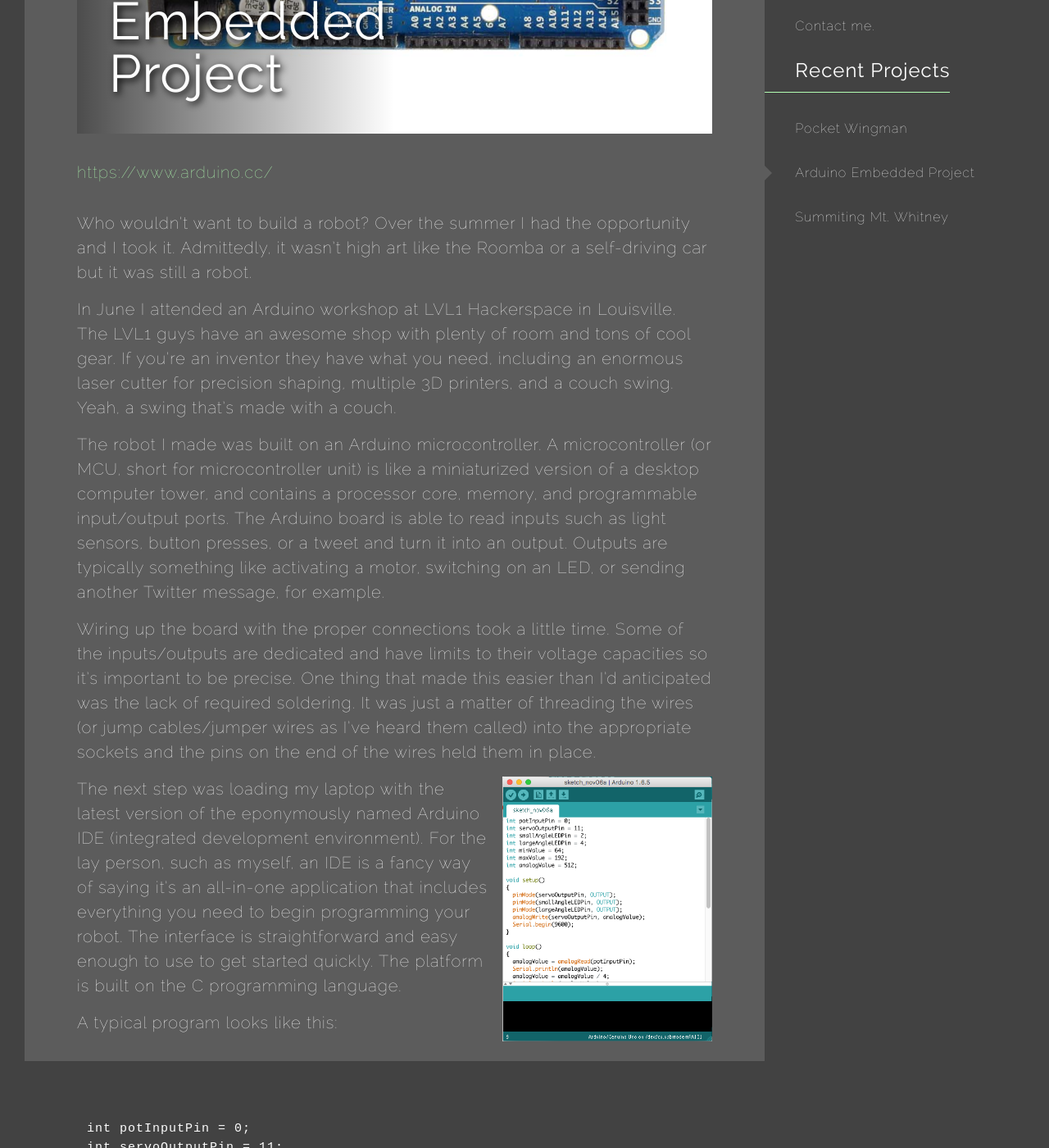
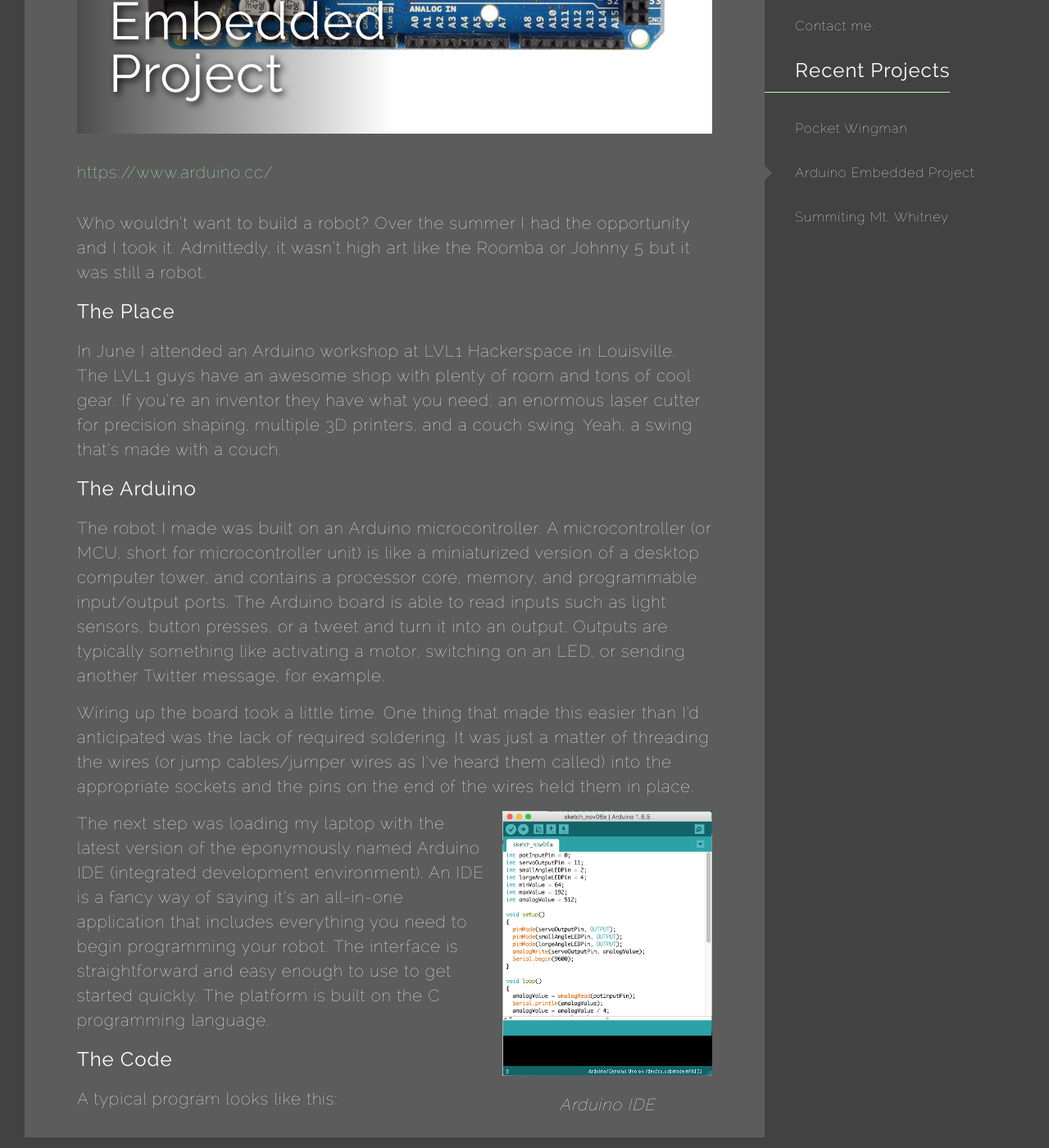
Before and after one commit to jefdewitt/jekyll_portfolio, a Jekyll site: the page built from _projects/2016-11-02-arduino-embedded-project.markdown, in a window 1280 px wide and 1400 px high, scrolled down 591 px. Shown: the whole window at 82% size. Built offline with Jekyll 4.4.1, drawn with Linux system fonts in a browser that asks for light colours; nearby versions of some CDN libraries; some of the changed text lies outside the part shown.

Commit message:
Update 2016-11-02-arduino-embedded-project.markdown

```diff
--- a/_projects/2016-11-02-arduino-embedded-project.markdown
+++ b/_projects/2016-11-02-arduino-embedded-project.markdown
@@ -4,17 +4,23 @@ title:  "Arduino Embedded Project"
 image:  arduino-mega-2560-pinout.jpg
 link:   https://www.arduino.cc/
 ---
-Who wouldn't want to build a robot? Over the summer I had the opportunity and I took it. Admittedly, it wasn't high art like the Roomba or a self-driving car but it was still a robot.
+Who wouldn't want to build a robot? Over the summer I had the opportunity and I took it. Admittedly, it wasn't high art like the Roomba or Johnny 5 but it was still a robot.
 
-In June I attended an Arduino workshop at LVL1 Hackerspace in Louisville. The LVL1 guys have an awesome shop with plenty of room and tons of cool gear. If you're an inventor they have what you need, including an enormous laser cutter for precision shaping, multiple 3D printers, and a couch swing.  Yeah, a swing that's made with a couch.
+## The Place
+
+In June I attended an Arduino workshop at LVL1 Hackerspace in Louisville. The LVL1 guys have an awesome shop with plenty of room and tons of cool gear. If you're an inventor they have what you need; an enormous laser cutter for precision shaping, multiple 3D printers, and a couch swing. Yeah, a swing that's made with a couch.
+
+## The Arduino
 
 The robot I made was built on an Arduino microcontroller. A microcontroller (or MCU, short for microcontroller unit) is like a miniaturized version of a desktop computer tower, and contains a processor core, memory, and programmable input/output ports.  The Arduino board is able to read inputs such as light sensors, button presses, or a tweet and turn it into an output.  Outputs are typically something like activating a motor, switching on an LED, or sending another Twitter message, for example.
 
-Wiring up the board with the proper connections took a little time. Some of the inputs/outputs are dedicated and have limits to their voltage capacities so it's important to be precise. One thing that made this easier than I'd anticipated was the lack of required soldering. It was just a matter of threading the wires (or jump cables/jumper wires as I've heard them called) into the appropriate sockets and the pins on the end of the wires held them in place.
+Wiring up the board took a little time. One thing that made this easier than I'd anticipated was the lack of required soldering. It was just a matter of threading the wires (or jump cables/jumper wires as I've heard them called) into the appropriate sockets and the pins on the end of the wires held them in place.
 
 {% include image.html url="/images/arduino-ide.png" description="Arduino IDE" %}{: .float--right }
 
-The next step was loading my laptop with the latest version of the eponymously named Arduino IDE (integrated development environment). For the lay person, such as myself, an IDE is a fancy way of saying it's an all-in-one application that includes everything you need to begin programming your robot. The interface is straightforward and easy enough to use to get started quickly. The platform is built on the C programming language.
+The next step was loading my laptop with the latest version of the eponymously named Arduino IDE (integrated development environment). An IDE is a fancy way of saying it's an all-in-one application that includes everything you need to begin programming your robot. The interface is straightforward and easy enough to use to get started quickly. The platform is built on the C programming language.
+
+## The Code
 
 A typical program looks like this:
 
@@ -61,4 +67,6 @@ A typical program looks like this:
 
 You can see here how integers point toward the pin positions of the wires on the board. In essence, you're just telling Arduino where to look for input and where to send the output. This particular program operates a servo, a small device with an output shaft. The output shaft rotates and allows control surfaces, like radio controlled airplane rudders, to be positioned properly. I used a simple knob to communicate with the servo. Based on how far I turned the knob the servo responded in kind. There were also LEDs that indicated if you were approaching the minimum or maximum positions for the servo.
 
-I can see how a lot of companies are using these technologies in useful, real world ways. Like telecom companies monitoring service connections and sending alerts to your phone when there's an interruption, smart devices notifying you if/when a specified event occurs, and of course, how product interactions like button presses produce expected results. For more info on Arduino click [here](https://www.arduino.cc/).
+## The Wrap Up
+
+For one thing, this project helped me understand the logic of how product interfaces are designed. And I know a lot of companies are using these microcontrollers in useful, real world ways. Like receiving alerts to your phone when there's a utility service interruption, et al. For more info on Arduino click [here](https://www.arduino.cc/).
```
